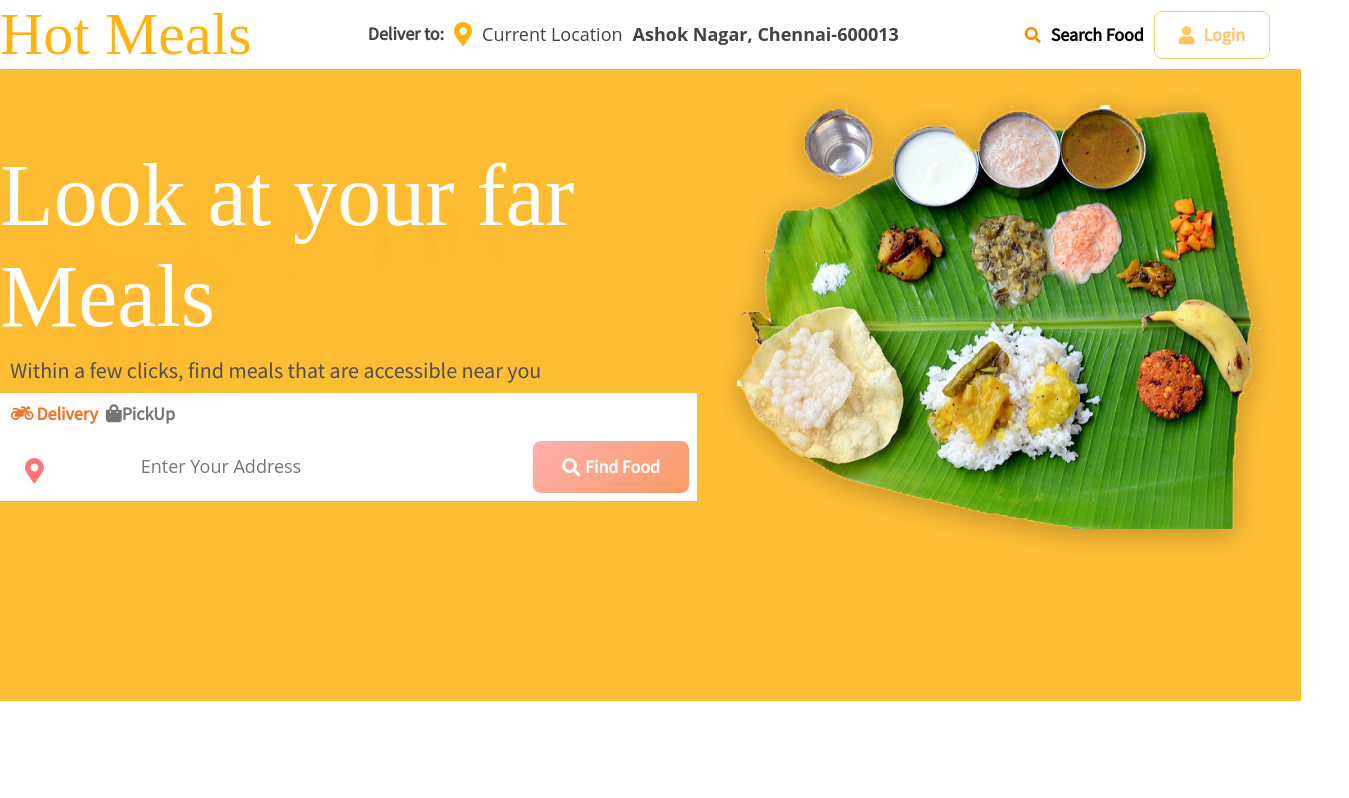
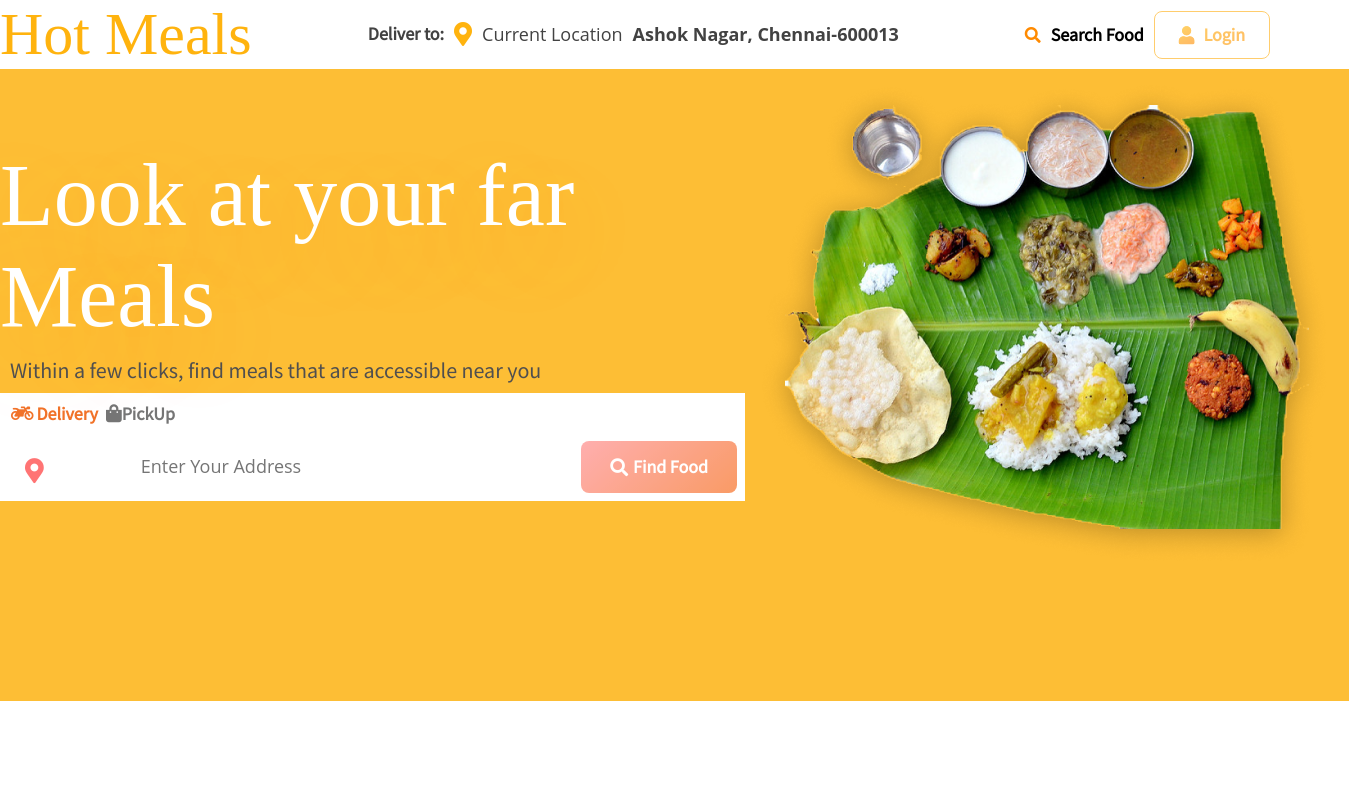
Before and after one commit to Panishacardoza/restarent, a plain HTML site: page index.html in a window 1280 px wide. Shown: the top 798 px of the page, 1349 px wide, since content can reach past the window. Drawn offline with Linux system fonts and the light colour scheme; a web font is replaced by a local one.

Commit message:
Update style.css

```diff
--- a/style.css
+++ b/style.css
@@ -119,7 +119,7 @@
 
 /* banner */
 .banner {
-  width: 1301px;
+  width: 1349px;
   height: 632px;
   background-color: #fdbe35;
 }
```
